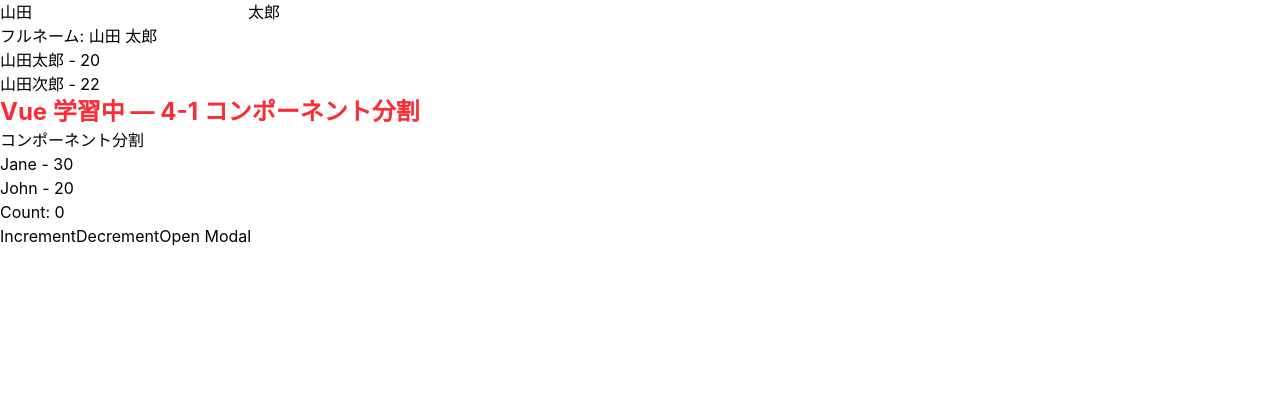
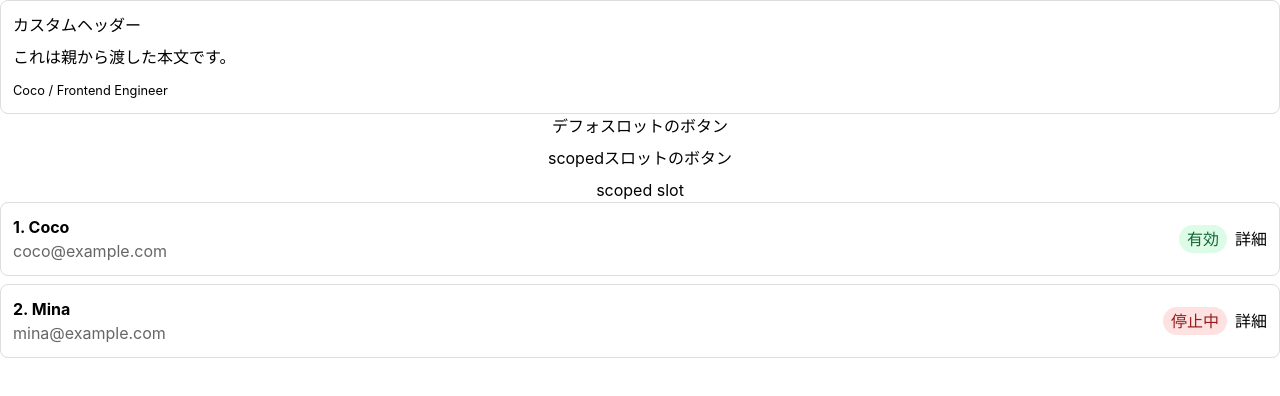
Before and after one commit to Takuya0202/lesson_vue, a Vue app in the folder lesson_vue/: page / in a window 1280 px wide. Shown: the top 396 px of the page. Built offline with nearby package versions, Linux system fonts and the light colour scheme.

Commit message:
lesson5 complete

```diff
--- a/lesson_vue/src/App.vue
+++ b/lesson_vue/src/App.vue
@@ -1,50 +1,33 @@
 <script setup lang="ts">
-import { ref } from 'vue';
+import { ref } from 'vue'
 import HelloWorld from './components/HelloWorld.vue'
-import Lesson1 from './components/lesson/lesson1.vue';
-import Lesson2 from './components/lesson/lesson2.vue';
-import Lesson3 from './components/lesson/lesson3.vue';
-import Lesson41 from './components/lesson/lesson4-1.vue';
-import Lesson4 from './components/lesson/lesson4.vue';
-import Lesson42 from './components/lesson/lesson4-2.vue';
-import Lesson43 from './components/lesson/lesson4-3.vue';
+import Lesson1 from './components/lesson/lesson1.vue'
+import Lesson2 from './components/lesson/lesson2.vue'
+import Lesson3 from './components/lesson/lesson3.vue'
+import Lesson41 from './components/lesson/lesson4-1.vue'
+import Lesson4 from './components/lesson/lesson4.vue'
+import Lesson42 from './components/lesson/lesson4-2.vue'
+import Lesson43 from './components/lesson/lesson4-3.vue'
+import Lesson5Pararent from './components/lesson/lesson5-pararent.vue'
+import Lesson52Pararent from './components/lesson/lesson5-2-pararent.vue'
+import Lesson53Pararent from './components/lesson/lesson5-3-pararent.vue'
 
-const count = ref(0);
-function handleIncrement(value : number) {
-  count.value += value;
+const count = ref(0)
+function handleIncrement(value: number) {
+  count.value += value
 }
-function handleDecrement(value : number) {
-  count.value -= value;
+function handleDecrement(value: number) {
+  count.value -= value
 }
 
-const isOpen =ref(false);
+const isOpen = ref(false)
 const handleOpen = () => {
-  isOpen.value = !isOpen.value;
+  isOpen.value = !isOpen.value
 }
 </script>
 
 <template>
-  <!-- <HelloWorld /> -->
-   <!-- <Lesson1 />
-   <Lesson2 /> -->
-   <Lesson3 />
-   <!-- propsの渡し方は同じ。 -->
-   <Lesson4
-    title="Vue 学習中 — 4-1 コンポーネント分割"
-    description="コンポーネント分割"
-   />
-   <Lesson41
-    name="Jane"
-    :age= "30"
-   />
-   <Lesson41 />
-   <Lesson42
-     :count="count"
-     @increment="handleIncrement"
-     @decrement="handleDecrement"
-   />
-   <Lesson43
-    :isOpen="isOpen"
-    @handleOpen="handleOpen"
-   />
+  <Lesson5Pararent />
+  <Lesson52Pararent />
+  <Lesson53Pararent />
 </template>
--- /dev/null
+++ b/lesson_vue/src/components/lesson/lesson5-2-child.vue
@@ -0,0 +1,19 @@
+<script setup lang="ts">
+const button = 'scoped slot'
+</script>
+
+<template>
+  <div class="flex flex-col gap-2">
+    <button>
+      <slot></slot>
+    </button>
+
+    <button>
+      <slot name="button"></slot>
+    </button>
+
+    <button>
+      <slot name="button2" :button="button"></slot>
+    </button>
+  </div>
+</template>
--- /dev/null
+++ b/lesson_vue/src/components/lesson/lesson5-2-pararent.vue
@@ -0,0 +1,15 @@
+<script setup lang="ts">
+import Lesson52Child from './lesson5-2-child.vue'
+</script>
+
+<template>
+  <Lesson52Child>
+    <p>デフォスロットのボタン</p>
+    <template #button>
+      <p>scopedスロットのボタン</p>
+    </template>
+    <template #button2="{ button }">
+      <p>{{ button }}</p>
+    </template>
+  </Lesson52Child>
+</template>
--- /dev/null
+++ b/lesson_vue/src/components/lesson/lesson5-3-child.vue
@@ -0,0 +1,33 @@
+<script setup lang="ts">
+type User = {
+  id: number
+  name: string
+  email: string
+  isActive: boolean
+}
+
+const props = defineProps<{
+  users: User[]
+}>()
+</script>
+
+<template>
+  <ul
+    v-if="props.users.length > 0"
+    style="display: grid; gap: 8px; padding: 0; list-style: none"
+  >
+    <li
+      v-for="(user, index) in props.users"
+      :key="user.id"
+      style="border: 1px solid #ddd; border-radius: 8px; padding: 12px"
+    >
+      <slot name="row" :user="user" :index="index">
+        <strong>{{ user.name }}</strong> ({{ user.email }})
+      </slot>
+    </li>
+  </ul>
+
+  <slot v-else name="empty">
+    <p>ユーザーがいません</p>
+  </slot>
+</template>
--- /dev/null
+++ b/lesson_vue/src/components/lesson/lesson5-3-pararent.vue
@@ -0,0 +1,53 @@
+<script setup lang="ts">
+import Lesson53Child from './lesson5-3-child.vue'
+
+type User = {
+  id: number
+  name: string
+  email: string
+  isActive: boolean
+}
+
+const users: User[] = [
+  { id: 1, name: 'Coco', email: 'coco@example.com', isActive: true },
+  { id: 2, name: 'Mina', email: 'mina@example.com', isActive: false },
+]
+</script>
+
+<template>
+  <Lesson53Child :users="users">
+    <template #row="{ user, index }">
+      <div
+        style="
+          display: flex;
+          justify-content: space-between;
+          align-items: center;
+          gap: 12px;
+        "
+      >
+        <div>
+          <p style="margin: 0; font-weight: 700">{{ index + 1 }}. {{ user.name }}</p>
+          <p style="margin: 0; color: #666">{{ user.email }}</p>
+        </div>
+
+        <div style="display: flex; align-items: center; gap: 8px">
+          <span
+            :style="{
+              padding: '2px 8px',
+              borderRadius: '999px',
+              backgroundColor: user.isActive ? '#dcfce7' : '#fee2e2',
+              color: user.isActive ? '#166534' : '#991b1b',
+            }"
+          >
+            {{ user.isActive ? '有効' : '停止中' }}
+          </span>
+          <button type="button">詳細</button>
+        </div>
+      </div>
+    </template>
+
+    <template #empty>
+      <p>検索条件に一致するユーザーがいません</p>
+    </template>
+  </Lesson53Child>
+</template>
--- /dev/null
+++ b/lesson_vue/src/components/lesson/lesson5-child.vue
@@ -0,0 +1,30 @@
+<script setup lang="ts">
+type User = {
+  name: string
+  role: string
+}
+
+const user: User = {
+  name: 'Coco',
+  role: 'Frontend Engineer',
+}
+</script>
+
+<template>
+  <section style="border: 1px solid #ddd; border-radius: 8px; padding: 12px">
+    <header style="margin-bottom: 8px">
+      <!-- 名前付きスロット -->
+      <slot name="header">デフォルトヘッダー</slot>
+    </header>
+
+    <main style="margin-bottom: 8px">
+      <!-- デフォルトスロット -->
+      <slot>デフォルト本文</slot>
+    </main>
+
+    <footer>
+      <!-- スコープドスロット（子 -> 親へデータを渡す） -->
+      <slot name="footer" :user="user">デフォルトフッター</slot>
+    </footer>
+  </section>
+</template>
--- /dev/null
+++ b/lesson_vue/src/components/lesson/lesson5-pararent.vue
@@ -0,0 +1,20 @@
+<script setup lang="ts">
+import Lesson5Child from './lesson5-child.vue'
+</script>
+
+<template>
+  <Lesson5Child>
+    <!-- 名前付きスロット -->
+    <template #header>
+      <h2>カスタムヘッダー</h2>
+    </template>
+
+    <!-- デフォルトスロット -->
+    <p>これは親から渡した本文です。</p>
+
+    <!-- スコープドスロット -->
+    <template #footer="{ user }">
+      <small>{{ user.name }} / {{ user.role }}</small>
+    </template>
+  </Lesson5Child>
+</template>
```
